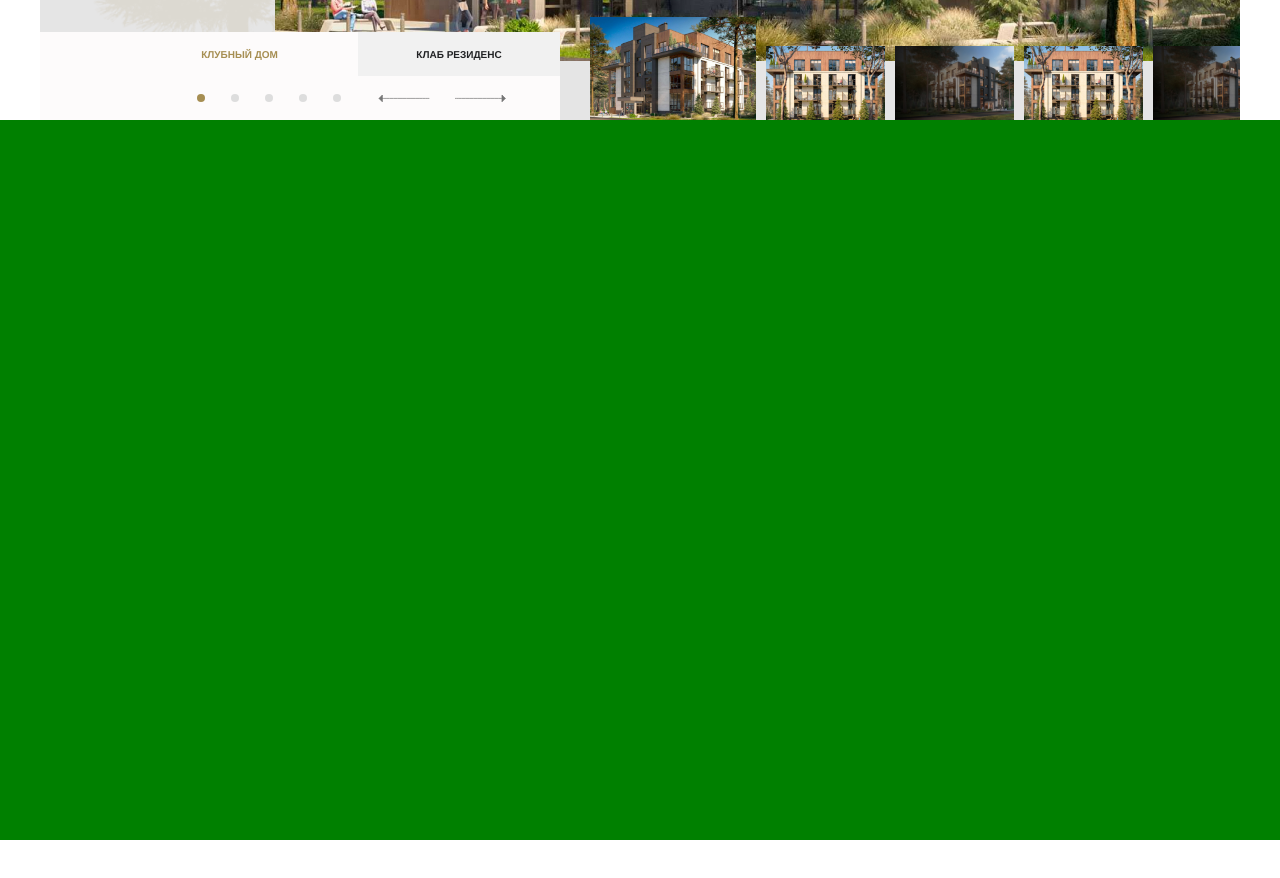
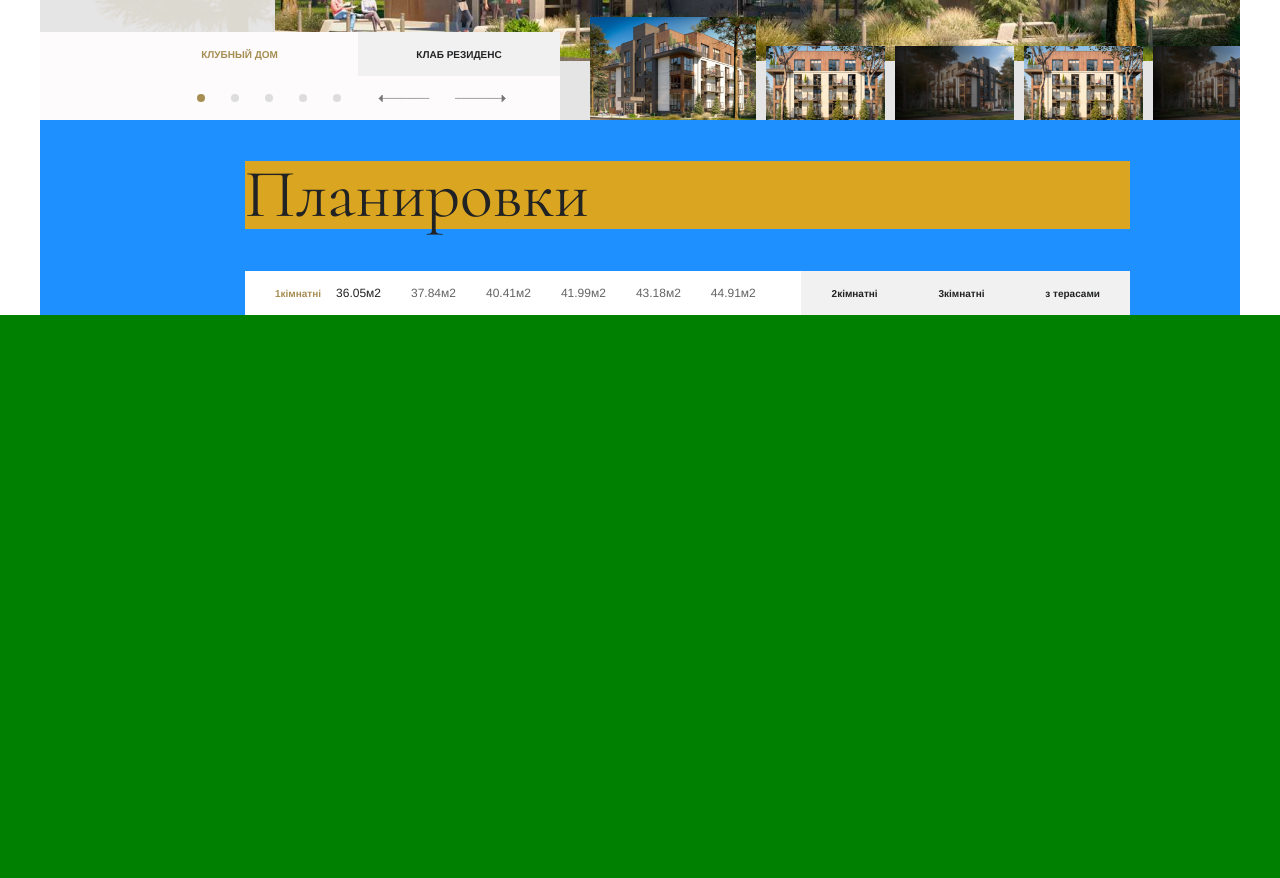
Before and after one commit to chester1up1/test-house, a React (Create React App) app: page / in a window 1280 px wide. Shown: the part 1380-2258 px from the top of the page. Before the commit the page ends 2220 px from the top, so only its background shows below. Built offline with nearby package versions, Linux system fonts and the light colour scheme.

Commit message:
add menu

```diff
--- a/src/App.js
+++ b/src/App.js
@@ -1,6 +1,7 @@
 import React from "react";
 import HeaderSlider from "./components/header-slider/HeaderSlider";
 import Gallery from "./components/gallery/Gallery";
+import Layout from "./components/layout/Layout";
 import "./style.scss";
 
 function App() {
@@ -8,6 +9,7 @@ function App() {
     <div className="app">
       <HeaderSlider />
       <Gallery />
+      <Layout />
       <div style={{ width: 1280, height: 720, backgroundColor: "green" }} />
     </div>
   );
--- /dev/null
+++ b/src/components/layout/Layout.js
@@ -0,0 +1,205 @@
+import React, { useState } from "react";
+import "./style.scss";
+
+export default function Layout() {
+  const [index, setIndex] = useState(1);
+  const [index_size, setIndexSize] = useState(0);
+  const handleChange = (i) => {
+    setIndex(i);
+  };
+  const handleChangeSize = (i) => {
+    setIndexSize(i);
+  };
+  const data = [
+    {
+      src: "1кімнатні",
+      type: "room",
+      id: 1,
+      info: [
+        {
+          src: "36.05м2",
+          type: "size",
+          id: 0,
+        },
+        {
+          src: "37.84м2",
+          type: "size",
+          id: 1,
+        },
+        {
+          src: "40.41м2",
+          type: "size",
+          id: 2,
+        },
+        {
+          src: "41.99м2",
+          type: "size",
+          id: 3,
+        },
+        {
+          src: "43.18м2",
+          type: "size",
+          id: 4,
+        },
+        {
+          src: "44.91м2",
+          type: "size",
+          id: 5,
+        },
+      ],
+    },
+    {
+      src: "2кімнатні",
+      type: "room",
+      id: 2,
+      info: [
+        {
+          src: "36.05м2",
+          type: "size",
+          id: 0,
+        },
+        {
+          src: "37.84м2",
+          type: "size",
+          id: 1,
+        },
+        {
+          src: "40.41м2",
+          type: "size",
+          id: 2,
+        },
+        {
+          src: "41.99м2",
+          type: "size",
+          id: 3,
+        },
+        {
+          src: "43.18м2",
+          type: "size",
+          id: 4,
+        },
+        {
+          src: "44.91м2",
+          type: "size",
+          id: 5,
+        },
+      ],
+    },
+    {
+      src: "3кімнатні",
+      type: "room",
+      id: 3,
+      info: [
+        {
+          src: "36.05м2",
+          type: "size",
+          id: 0,
+        },
+        {
+          src: "37.84м2",
+          type: "size",
+          id: 1,
+        },
+        {
+          src: "40.41м2",
+          type: "size",
+          id: 2,
+        },
+        {
+          src: "41.99м2",
+          type: "size",
+          id: 3,
+        },
+        {
+          src: "43.18м2",
+          type: "size",
+          id: 4,
+        },
+        {
+          src: "44.91м2",
+          type: "size",
+          id: 5,
+        },
+      ],
+    },
+    {
+      src: "з терасами",
+      type: "room",
+      id: 4,
+      info: [
+        {
+          src: "36.05м2",
+          type: "size",
+          id: 0,
+        },
+        {
+          src: "37.84м2",
+          type: "size",
+          id: 1,
+        },
+        {
+          src: "40.41м2",
+          type: "size",
+          id: 2,
+        },
+        {
+          src: "41.99м2",
+          type: "size",
+          id: 3,
+        },
+        {
+          src: "43.18м2",
+          type: "size",
+          id: 4,
+        },
+        {
+          src: "44.91м2",
+          type: "size",
+          id: 5,
+        },
+      ],
+    },
+  ];
+  return (
+    <div className="layout">
+      <div className="header">
+        <p>Планировки</p>
+      </div>
+      <div className="blank">
+        <div className="menu">
+          <ul>
+            {data.map((item) => {
+              return (
+                <li
+                  onClick={() => handleChange(item.id)}
+                  className="room"
+                  style={{
+                    backgroundColor: item.id == index ? "#ffffff" : "#f1f1f1",
+                    color: item.id == index ? "#A68E52" : "#212224",
+                  }}
+                >
+                  {item.src}
+                  <ul>
+                    {item.id == index
+                      ? item.info.map((element) => (
+                          <li
+                            onClick={() => handleChangeSize(element.id)}
+                            style={{
+                              opacity: index_size == element.id ? 1 : 0.7,
+                            }}
+                          >
+                            {element.src}
+                          </li>
+                        ))
+                      : ""}
+                  </ul>
+                </li>
+              );
+            })}
+          </ul>
+        </div>
+        <div className="body"></div>
+      </div>
+    </div>
+  );
+}
--- /dev/null
+++ b/src/components/layout/style.scss
@@ -0,0 +1,73 @@
+.layout {
+  width: 1200px;
+  padding-top: 41px;
+  padding-left: 205px;
+  padding-right: 110px;
+  background-color: dodgerblue;
+  .header {
+    p {
+      font-family: "Cormorant";
+      margin-bottom: 0px;
+      font-weight: 500;
+      font-size: 68px;
+      line-height: 68px;
+      color: #212224;
+    }
+    background-color: goldenrod;
+    margin-bottom: 42px;
+  }
+  .blank {
+    // background-color: greenyellow;
+    width: 885px;
+    height: 100%;
+    .menu {
+      width: 100%;
+      height: 44px;
+      display: flex;
+      flex-direction: row;
+      align-items: center;
+      background-color: #f1f1f1;
+      white-space: nowrap;
+
+      ul {
+        width: 100%;
+        height: 100%;
+        list-style: none;
+        margin: 0px;
+        padding: 0px;
+        display: flex;
+        flex-direction: row;
+        align-items: center;
+        justify-content: space-between;
+        transition: 0.4s;
+        .room {
+          padding-right: 30px;
+          padding-left: 30px;
+          font-size: 10px;
+          font-family: Helvetica Neue, Helvetica, Arial, sans-serif;
+          font-style: normal;
+          font-weight: bold;
+        }
+        li {
+          height: 100%;
+          display: flex;
+          flex-direction: row;
+          align-items: center;
+          cursor: pointer;
+          ul {
+            background-color: #ffffff;
+            height: 100%;
+            font-size: 12px;
+            color: #212224;
+            font-weight: normal;
+            li {
+              margin-left: 15px;
+              cursor: pointer;
+              margin-right: 15px;
+            }
+          }
+        }
+      }
+    }
+  }
+}
```
